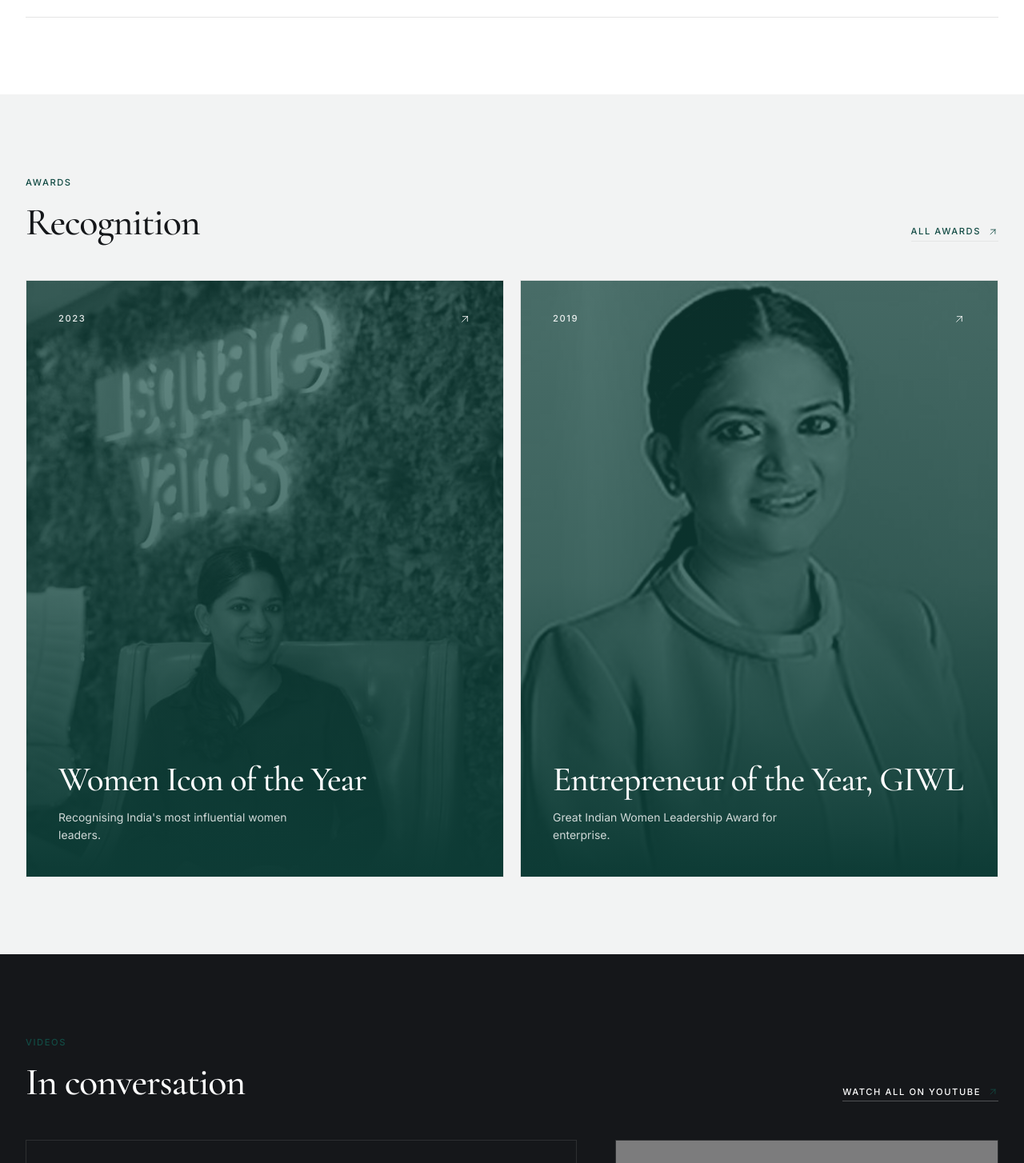
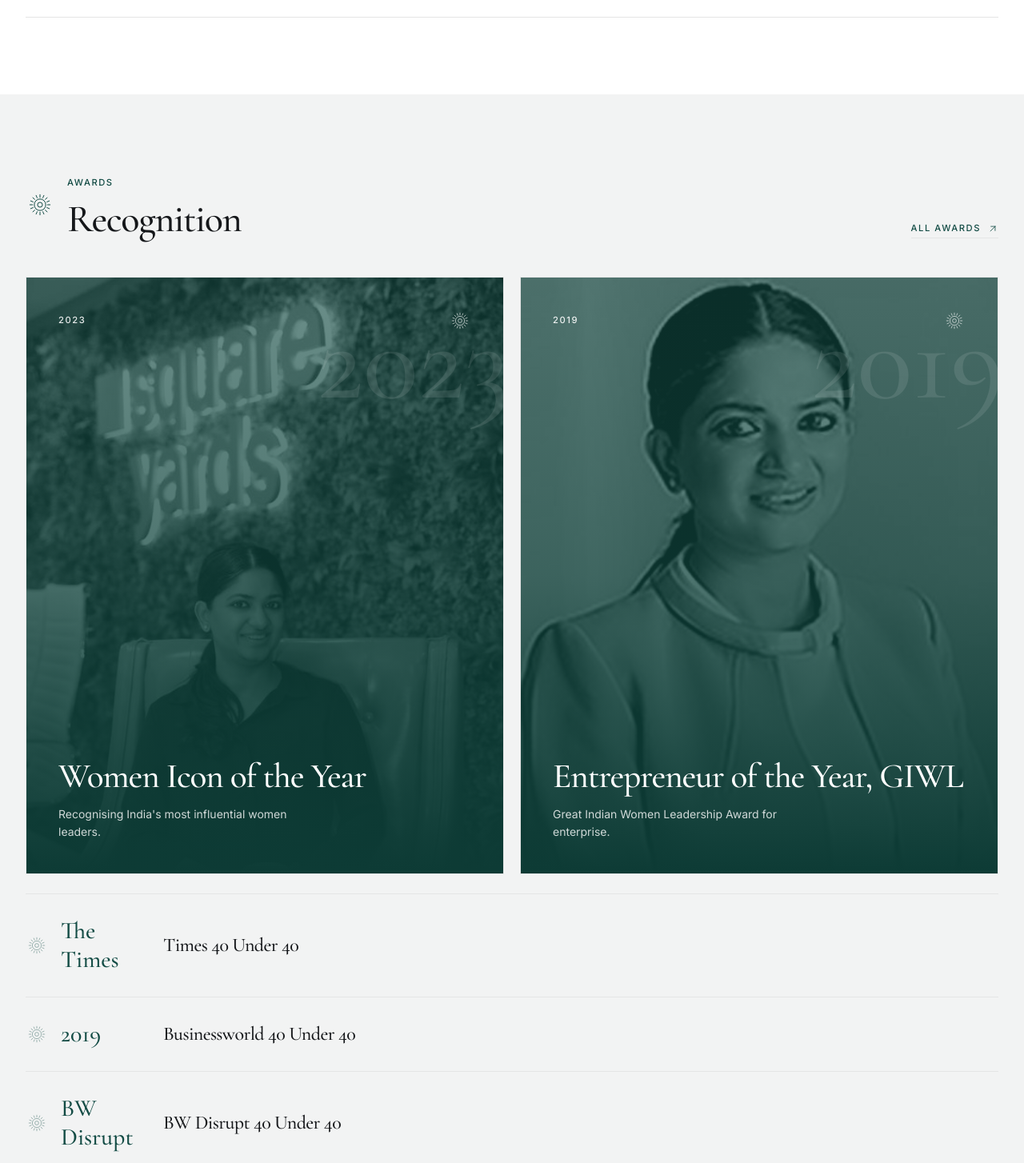
Before and after one commit to divabindal-web/kanikajmd, a Next.js app: page / in a window 1280 px wide. Shown: the part 3076-4530 px from the top of the page at 80% size. Built offline with nearby package versions, Linux system fonts and the light colour scheme; grey boxes are pictures that could not be loaded.

Commit message:
Update Awards.tsx

```diff
--- a/components/Awards.tsx
+++ b/components/Awards.tsx
@@ -6,51 +6,67 @@ import { portraitPhoto, heroPhoto } from "@/lib/images";
 
 type Item = { title: string; meta: string; blurb?: string; href: string };
 
+function Seal({ className = "h-6 w-6" }: { className?: string }) {
+  const ticks = Array.from({ length: 16 });
+  return (
+    <svg viewBox="0 0 40 40" className={className} fill="none" stroke="currentColor" strokeWidth="1.1" aria-hidden="true">
+      <circle cx="20" cy="20" r="8" />
+      <circle cx="20" cy="20" r="3.4" />
+      {ticks.map((_, i) => {
+        const a = (i / ticks.length) * Math.PI * 2;
+        return (
+          <line
+            key={i}
+            x1={20 + Math.cos(a) * 10}
+            y1={20 + Math.sin(a) * 10}
+            x2={20 + Math.cos(a) * 14.5}
+            y2={20 + Math.sin(a) * 14.5}
+          />
+        );
+      })}
+    </svg>
+  );
+}
+
+/* Editorial honour-roll list (used on the /awards page and as a home preview) */
 export function AwardsList({ items }: { items: Item[] }) {
   return (
-    <div className="grid gap-5 sm:grid-cols-2 lg:grid-cols-3">
+    <ul className="border-t border-line">
       {items.map((a) => (
         <Reveal key={a.href}>
+          <li>
             <a
               href={a.href}
               target="_blank"
               rel="noopener noreferrer"
-            className="group flex h-full min-h-[188px] flex-col justify-between border border-line bg-paper p-7 transition-all duration-500 hover:-translate-y-1 hover:border-emerald"
+              className="group relative grid grid-cols-[auto_1fr_auto] items-center gap-4 overflow-hidden border-b border-line py-6 sm:gap-8 sm:py-7"
             >
-            <div className="flex items-center justify-between">
-              <span className="label text-emerald">{a.meta}</span>
-              <ArrowUpRight className="h-4 w-4 text-muted transition-colors duration-300 group-hover:text-emerald" />
-            </div>
-            <h3 className="mt-10 font-serif text-2xl font-medium leading-[1.15] tracking-tight text-ink transition-colors duration-300 group-hover:text-emerald">
+              <span className="absolute inset-0 z-0 origin-left scale-x-0 bg-emerald/[0.05] transition-transform duration-500 ease-editorial group-hover:scale-x-100" />
+              <span className="relative z-10 flex items-center gap-4">
+                <span className="hidden text-emerald/50 transition-colors duration-500 group-hover:text-emerald sm:block">
+                  <Seal className="h-7 w-7" />
+                </span>
+                <span className="w-[4.5rem] font-serif text-2xl font-medium leading-none text-emerald sm:w-24 sm:text-3xl">
+                  {a.meta}
+                </span>
+              </span>
+              <span className="relative z-10 font-serif text-xl font-medium leading-snug tracking-tight text-ink transition-all duration-500 group-hover:translate-x-1 group-hover:text-emerald sm:text-2xl">
                 {a.title}
-            </h3>
+              </span>
+              <ArrowUpRight className="relative z-10 h-4 w-4 shrink-0 -translate-x-2 text-emerald opacity-0 transition-all duration-500 group-hover:translate-x-0 group-hover:opacity-100" />
             </a>
+          </li>
         </Reveal>
       ))}
-    </div>
+    </ul>
   );
 }
 
 const FEATURED_IMAGES = [portraitPhoto, heroPhoto];
 
-export default function AwardsSection() {
-  const featured = awards.slice(0, 2);
+function FeaturedAward({ a, img }: { a: Item; img: string }) {
   return (
-    <section id="awards" className="bg-mist px-5 py-20 sm:px-8 md:py-24">
-      <div className="mx-auto max-w-7xl">
-        <div className="mb-12 flex items-end justify-between gap-4">
-          <div>
-            <span className="label text-emerald">Awards</span>
-            <h2 className="mt-4 font-serif text-4xl font-medium leading-none tracking-tight text-ink sm:text-5xl">
-              Recognition
-            </h2>
-          </div>
-          <MoreLink href="/awards" label="All Awards" />
-        </div>
-
-        <div className="grid gap-5 md:grid-cols-2">
-          {featured.map((a, i) => (
-            <Reveal key={a.href}>
+    <Reveal>
       <a
         href={a.href}
         target="_blank"
@@ -59,17 +75,20 @@ export default function AwardsSection() {
       >
         {/* eslint-disable-next-line @next/next/no-img-element */}
         <img
-                  src={FEATURED_IMAGES[i]}
+          src={img}
           alt=""
           aria-hidden="true"
           className="duotone absolute inset-0 h-full w-full object-cover object-top transition-transform duration-700 group-hover:scale-105"
         />
         <div className="absolute inset-0 bg-emerald/60 transition-colors duration-500 group-hover:bg-emerald/50" />
-                <div className="absolute inset-0 bg-gradient-to-t from-emerald-deep via-emerald-deep/35 to-emerald-deep/10" />
+        <div className="absolute inset-0 bg-gradient-to-t from-emerald-deep via-emerald-deep/35 to-emerald-deep/5" />
+        <span className="pointer-events-none absolute -right-2 top-8 font-serif text-[7.5rem] font-medium leading-none text-white/10 sm:text-[9rem]">
+          {a.meta}
+        </span>
         <div className="relative flex h-full flex-col justify-between p-8 text-paper sm:p-10">
           <div className="flex items-center justify-between">
             <span className="label text-paper/90">{a.meta}</span>
-                    <ArrowUpRight className="h-4 w-4 text-paper/90 transition-transform duration-300 group-hover:translate-x-0.5 group-hover:-translate-y-0.5" />
+            <Seal className="h-7 w-7 text-paper/80" />
           </div>
           <div>
             <h3 className="font-serif text-3xl font-medium leading-[1.1] tracking-tight text-paper sm:text-[2.7rem]">
@@ -84,7 +103,36 @@ export default function AwardsSection() {
         </div>
       </a>
     </Reveal>
+  );
+}
+
+export default function AwardsSection() {
+  const featured = awards.slice(0, 2);
+  const more = awards.slice(2, 5);
+  return (
+    <section id="awards" className="bg-mist px-5 py-20 sm:px-8 md:py-24">
+      <div className="mx-auto max-w-7xl">
+        <div className="mb-12 flex items-end justify-between gap-4">
+          <div className="flex items-center gap-4">
+            <Seal className="hidden h-9 w-9 text-emerald sm:block" />
+            <div>
+              <span className="label text-emerald">Awards</span>
+              <h2 className="mt-3 font-serif text-4xl font-medium leading-none tracking-tight text-ink sm:text-5xl">
+                Recognition
+              </h2>
+            </div>
+          </div>
+          <MoreLink href="/awards" label="All Awards" />
+        </div>
+
+        <div className="grid gap-5 md:grid-cols-2">
+          {featured.map((a, i) => (
+            <FeaturedAward key={a.href} a={a} img={FEATURED_IMAGES[i]} />
           ))}
+        </div>
+
+        <div className="mt-6">
+          <AwardsList items={more} />
         </div>
       </div>
     </section>
```
Lines whose indentation alone changed are shown as unchanged.
